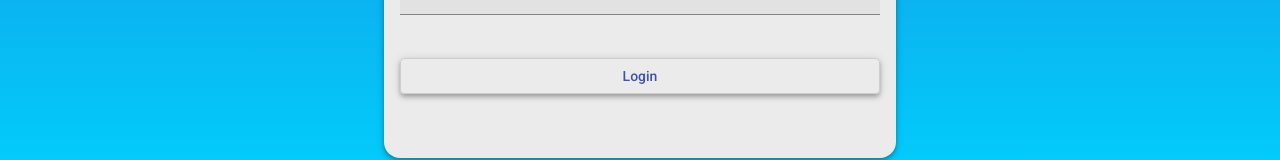
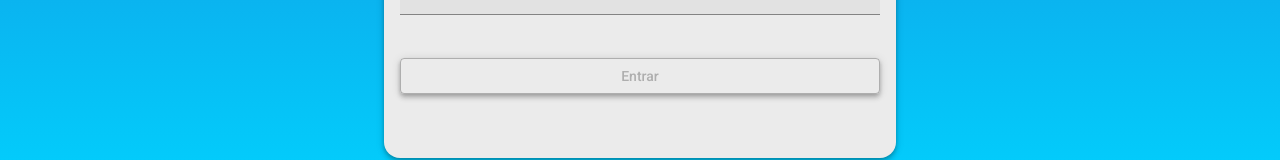
Before and after one commit to andrelula22/helpdesk-front, an Angular app: page /login in a window 1280 px wide. Shown: the part 577-737 px from the top of the page. Built offline with nearby package versions, Linux system fonts and the light colour scheme.

Commit message:
validação de formulario para login

```diff
--- a/src/app/components/login/login.component.html
+++ b/src/app/components/login/login.component.html
@@ -1,22 +1,41 @@
-<div class="container ">
+<div class="container">
   <form class="form mat-elevation-z4">
+    <h1>Help Desk - Login</h1>
 
-        <h1> Help Desk - Login</h1>
-
-        <img src="assets/img/login-image.svg" alt="helpdesk">
+    <img src="assets/img/login-image.svg" alt="helpdesk" />
 
     <mat-form-field class="full-width" appearance="fill">
       <mat-label>E-mail</mat-label>
-          <input matInput placeholder="Ex. fulano@mail.com" >
+      <input
+        [formControl]="email"
+        required
+        [(ngModel)]="creds.email"
+        name="email"
+        matInput
+        placeholder="Ex. fulano@mail.com"
+      />
     </mat-form-field>
 
     <mat-form-field class="full-width" appearance="fill">
       <mat-label>Senha</mat-label>
-          <input type="password" matInput placeholder="Ex. 123" >
+      <input
+        [formControl]="senha"
+        required
+        [(ngModel)]="creds.senha"
+        name="senha"
+        type="password"
+        matInput
+        placeholder="Ex. 123"
+      />
     </mat-form-field>
 
-        <button class="full-width mat-elevation-z4" mat-stroked-button color="primary" >Login</button>
-
+    <button
+      class="full-width mat-elevation-z4"
+      mat-stroked-button
+      color="primary"
+      [disabled]="!validaCampos()"
+    >
+      Entrar
+    </button>
   </form>
-
 </div>
--- a/src/app/components/login/login.component.ts
+++ b/src/app/components/login/login.component.ts
@@ -1,15 +1,29 @@
-import { Component, OnInit } from '@angular/core';
+import { Credenciais } from "./../../models/credenciais";
+import { Component, OnInit } from "@angular/core";
+import { FormControl, Validators } from "@angular/forms";
 
 @Component({
-  selector: 'app-login',
-  templateUrl: './login.component.html',
-  styleUrls: ['./login.component.css']
+  selector: "app-login",
+  templateUrl: "./login.component.html",
+  styleUrls: ["./login.component.css"],
 })
 export class LoginComponent implements OnInit {
+  creds: Credenciais = {
+    email: "",
+    senha: "",
+  };
 
-  constructor() { }
+  email = new FormControl(null, Validators.email);
+  senha = new FormControl(null, Validators.minLength(3));
 
-  ngOnInit(): void {
+  constructor() {}
+
+  ngOnInit(): void {}
+
+  validaCampos(): boolean {
+    if (this.email.valid && this.senha.valid) {
+      return true;
+    }
+    return false;
   }
-
 }
--- /dev/null
+++ b/src/app/models/credenciais.ts
@@ -0,0 +1,4 @@
+export interface Credenciais {
+    email: string;
+    senha: string;
+}
```
Lines whose indentation alone changed are shown as unchanged.
